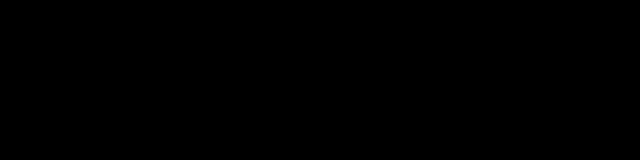
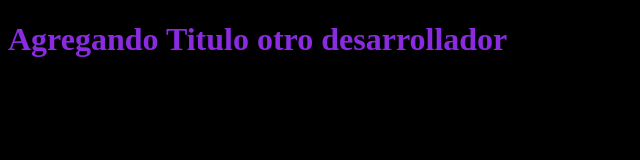
Before and after one commit to ljavierrodriguez/intro-to-pull-request-ft-22, a plain HTML site: page index.html in a window 1280 px wide. Shown: the whole page, without its empty margins (0-640 px from the left). Drawn offline with Linux system fonts and the light colour scheme.

Commit message:
Saludando a otros developers

```diff
--- a/index.html
+++ b/index.html
@@ -7,6 +7,6 @@
     <link rel="stylesheet" href="style.css">
 </head>
 <body>
-
+    <h1>Agregando Titulo otro desarrollador</h1>
 </body>
 </html>
--- a/style.css
+++ b/style.css
@@ -2,3 +2,7 @@ body {
     background-color: #000000;
     color: #00ff00;
 }
+
+h1 {
+    color: blueviolet;
+}
```
